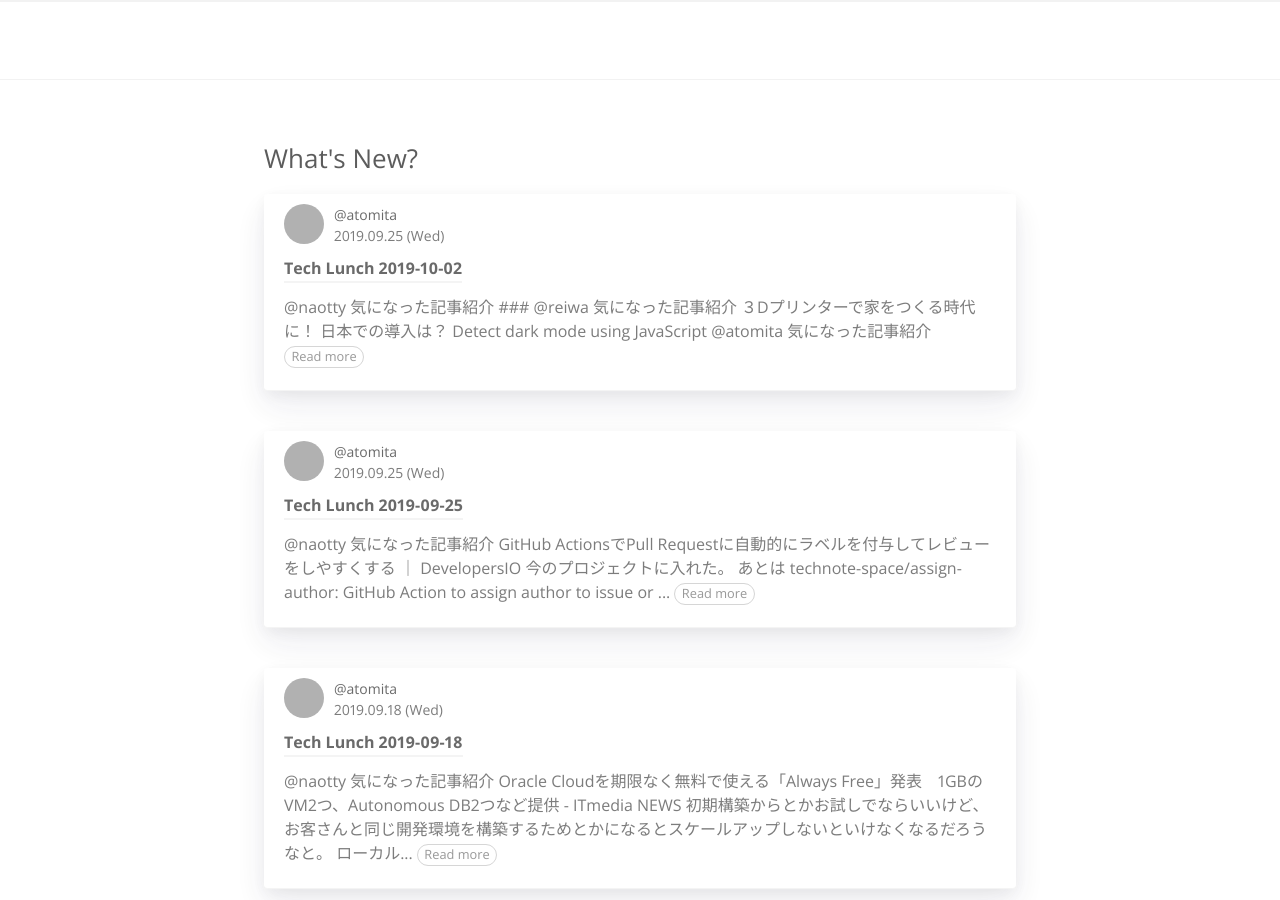
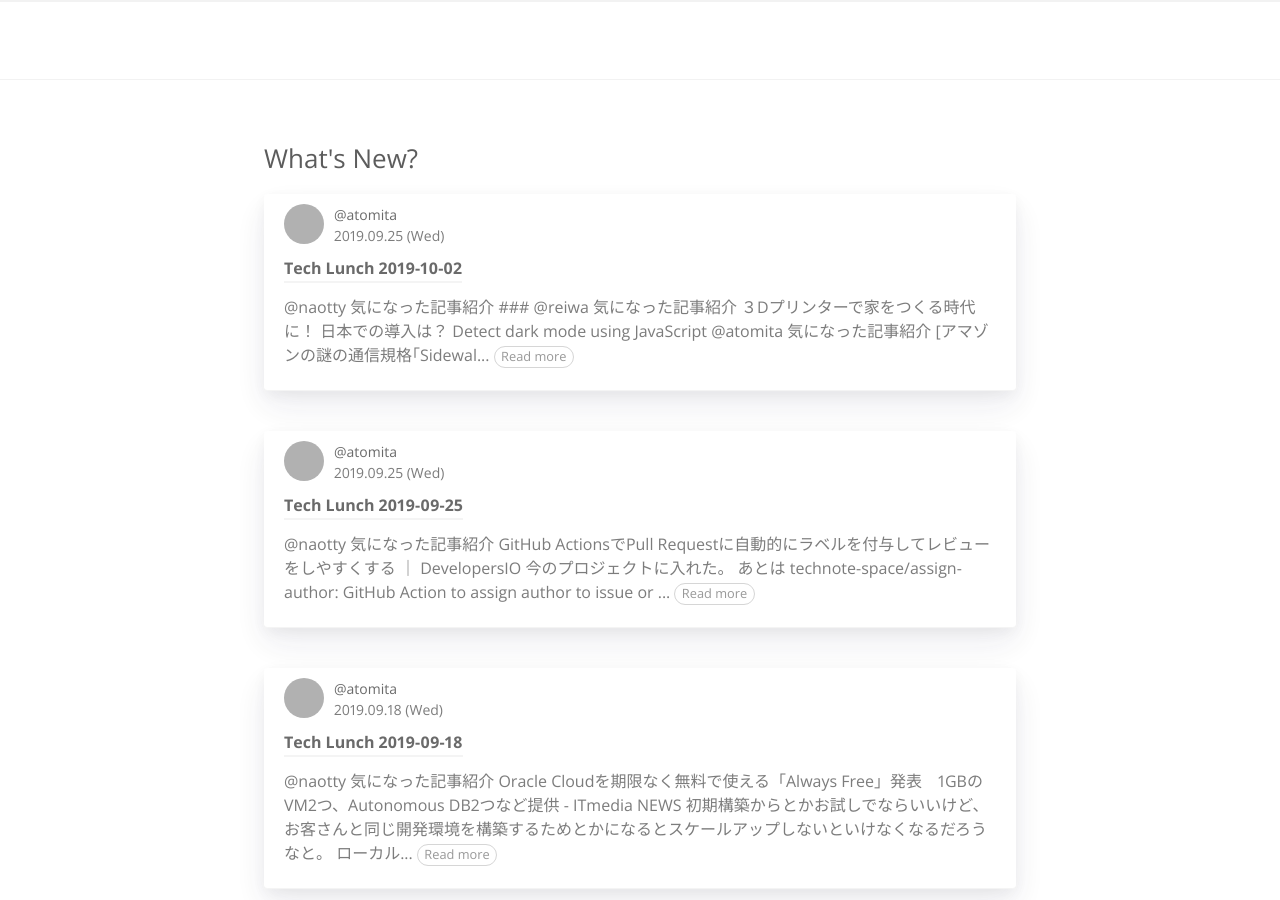
Before and after one commit to RyukyuInteractive/tech.ryukyu-i.co.jp, a Jekyll site: the page built from index.html, in a window 1280 px wide and 900 px high. Built offline with Jekyll 4.4.1, drawn with Linux system fonts in a browser that asks for light colours; a script that is not in the unit is left out; the list of posts is cut into pages by our own code; some of the changed lines change nothing that is shown; grey boxes are pictures that could not be loaded.

Commit message:
Update 2019-10-02-tech-lunch.md

```diff
--- a/_posts/2019-10-02-tech-lunch.md
+++ b/_posts/2019-10-02-tech-lunch.md
@@ -29,4 +29,10 @@
 
 ### 気になった記事紹介
 
--
+- [アマゾンの謎の通信規格｢Sidewalk｣が秘めた新戦略 ── これは｢異例中の異例｣だ | BUSINESS INSIDER JAPAN](https://www.businessinsider.jp/post-199491)
+  - これはIoTで多用されていく予感
+  - Bluetoothで接続できる鍵とか、もう少し距離おいても操作できると便利だと思います
+- [タチの悪い凄腕エンジニア｜フロイド｜note](https://note.mu/floyd0/n/n1db7854ca2e2)
+  - あ、俺、アリスだわ
+- [1on1.md](https://gist.github.com/noto/26592e3d9f417064bb7b76891fe13f97)
+  - 普段から双方が"本音で話せる関係性を作る"って気持ちをもって望むようにしたらもっと良くなるのかなーと思いました
```
